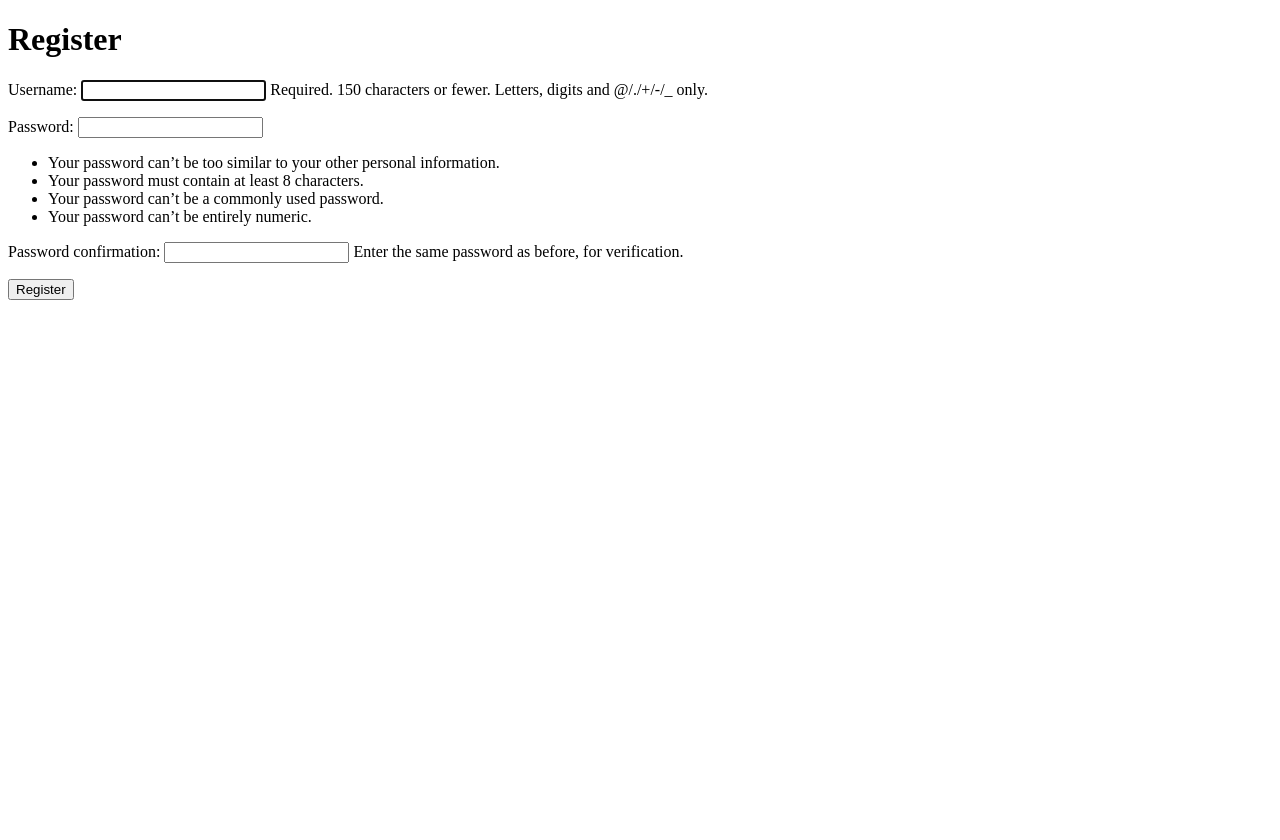
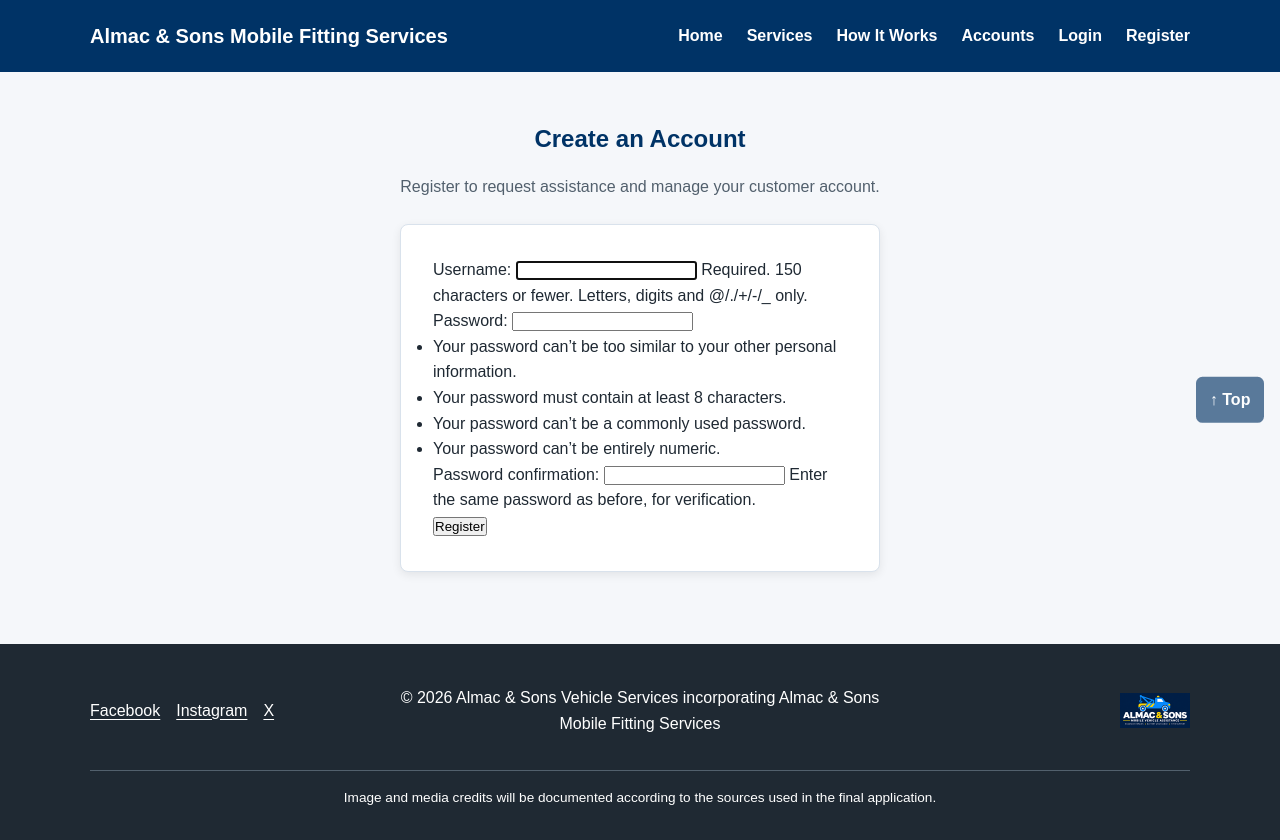
Before and after one commit to Reme65/almac-and-sons-mobile-fitting-services, a Django app: page /accounts/register/ in a window 1280 px wide. Before the commit the page ends 300 px from the top, so only its background shows below. Run offline with Django 5.2, Linux system fonts and the light colour scheme.

Commit message:
Add shared base template and update account pages

```diff
--- a/accounts/templates/accounts/register.html
+++ b/accounts/templates/accounts/register.html
@@ -1,13 +1,17 @@
-<!DOCTYPE html>
-<html lang="en">
-<head>
-    <meta charset="UTF-8">
-    <title>Register | Almac & Sons</title>
-</head>
-<body>
-    <h1>Register</h1>
+{% extends "base.html" %}
 
-    <form method="post">
+{% block title %}Register | Almac & Sons Mobile Fitting Services{% endblock %}
+
+{% block content %}
+<section class="login-section">
+    <div class="login-container">
+        <h1>Create an Account</h1>
+        <p>
+            Register to request assistance and manage
+            your customer account.
+        </p>
+
+    <form method="post" class="assistance-form">
         {% csrf_token %}
 
         {% if request.GET.next %}
@@ -28,5 +32,7 @@
 
         <button type="submit">Register</button>
     </form>
-</body>
-</html>
+
+    </div>
+</section>
+{% endblock %}
--- /dev/null
+++ b/templates/base.html
@@ -0,0 +1,126 @@
+
+<!DOCTYPE html>
+<html lang="en">
+{% load static %}
+<head>
+    <meta charset="UTF-8">
+    <meta name="viewport" content="width=device-width, initial-scale=1.0">
+
+    <title>{% block title %}Almac & Sons Mobile Fitting Services{% endblock %}</title>
+
+    <link rel="stylesheet" href="{% static 'css/styles.css' %}">
+    <link rel="icon" type="image/png" href="{% static 'images/favicon-32x32.png' %}">
+</head>
+
+<body id="top">
+
+
+{% block header %}
+<header class="site-header">
+    <nav class="navbar" aria-label="Main navigation">
+
+        <a href="{% url 'home' %}" class="site-brand">
+            Almac & Sons Mobile Fitting Services
+        </a>
+
+        <input type="checkbox" id="menu-checkbox" class="menu-checkbox">
+
+        <label for="menu-checkbox" class="menu-toggle">
+            ☰
+        </label>
+
+        <ul class="nav-links">
+            <li>
+                <a href="{% url 'home' %}">Home</a>
+            </li>
+            <li>
+                <a href="{% url 'home' %}#services">Services</a>
+            </li>
+            <li>
+                <a href="{% url 'home' %}#how-it-works">How It Works</a>
+            </li>
+            <li>
+                <a href="{% url 'dashboard' %}">Accounts</a>
+            </li>
+
+            {% if user.is_authenticated %}
+                <li>
+                    <form method="post" action="{% url 'logout' %}">
+                        {% csrf_token %}
+                        <button type="submit">Logout</button>
+                    </form>
+                </li>
+            {% else %}
+                <li>
+                    <a href="{% url 'login' %}">Login</a>
+                </li>
+            {% endif %}
+
+            <li>
+                <a href="{% url 'register' %}">Register</a>
+            </li>
+        </ul>
+    </nav>
+</header>
+{% endblock %}
+
+
+    <main>
+        {% block content %}
+        {% endblock %}
+    </main>
+
+
+{% block footer %}
+<footer class="site-footer">
+
+    <div class="footer-left">
+        <a href="https://www.facebook.com/" target="_blank" rel="noopener noreferrer">
+            Facebook
+        </a>
+
+        <a href="https://www.instagram.com/" target="_blank" rel="noopener noreferrer">
+            Instagram
+        </a>
+
+        <a href="https://twitter.com/" target="_blank" rel="noopener noreferrer">
+            X
+        </a>
+    </div>
+
+    <div class="footer-center">
+        <p>
+            &copy; 2026 Almac & Sons Vehicle Services incorporating
+            Almac & Sons Mobile Fitting Services
+        </p>
+    </div>
+
+    <div class="footer-right">
+        <img
+            src="{% static 'images/almac-mobile-logo-small.png' %}"
+            alt="Almac & Sons logo"
+            class="footer-logo"
+        >
+    </div>
+
+    <div class="footer-credits">
+        <p>
+            Image and media credits will be documented according to the
+            sources used in the final application.
+        </p>
+    </div>
+
+</footer>
+
+<a
+    class="back-to-top"
+    href="#top"
+    aria-label="Back to top"
+>
+    ↑ Top
+</a>
+{% endblock %}
+
+
+</body>
+</html>
```
Also changed, not shown: accounts/templates/accounts/login.html (+4 -56 lines).
